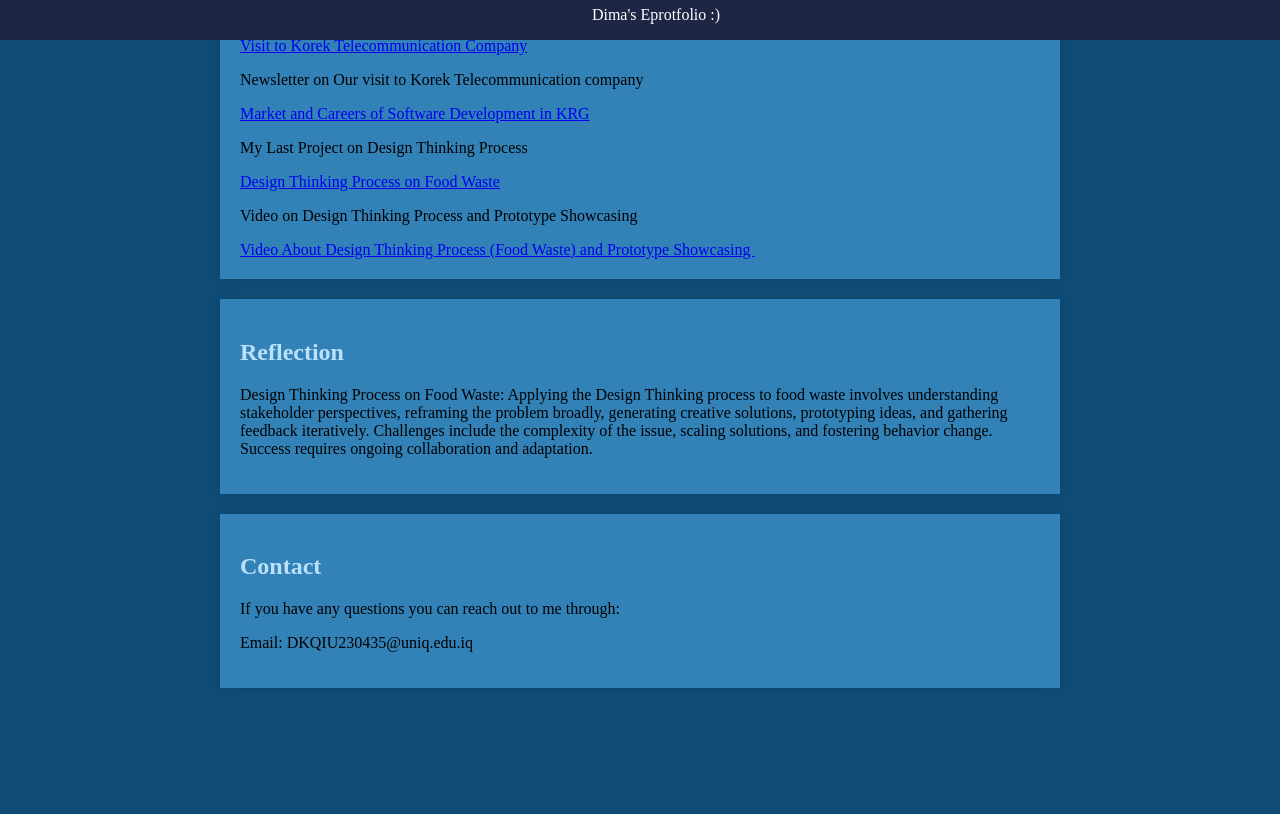
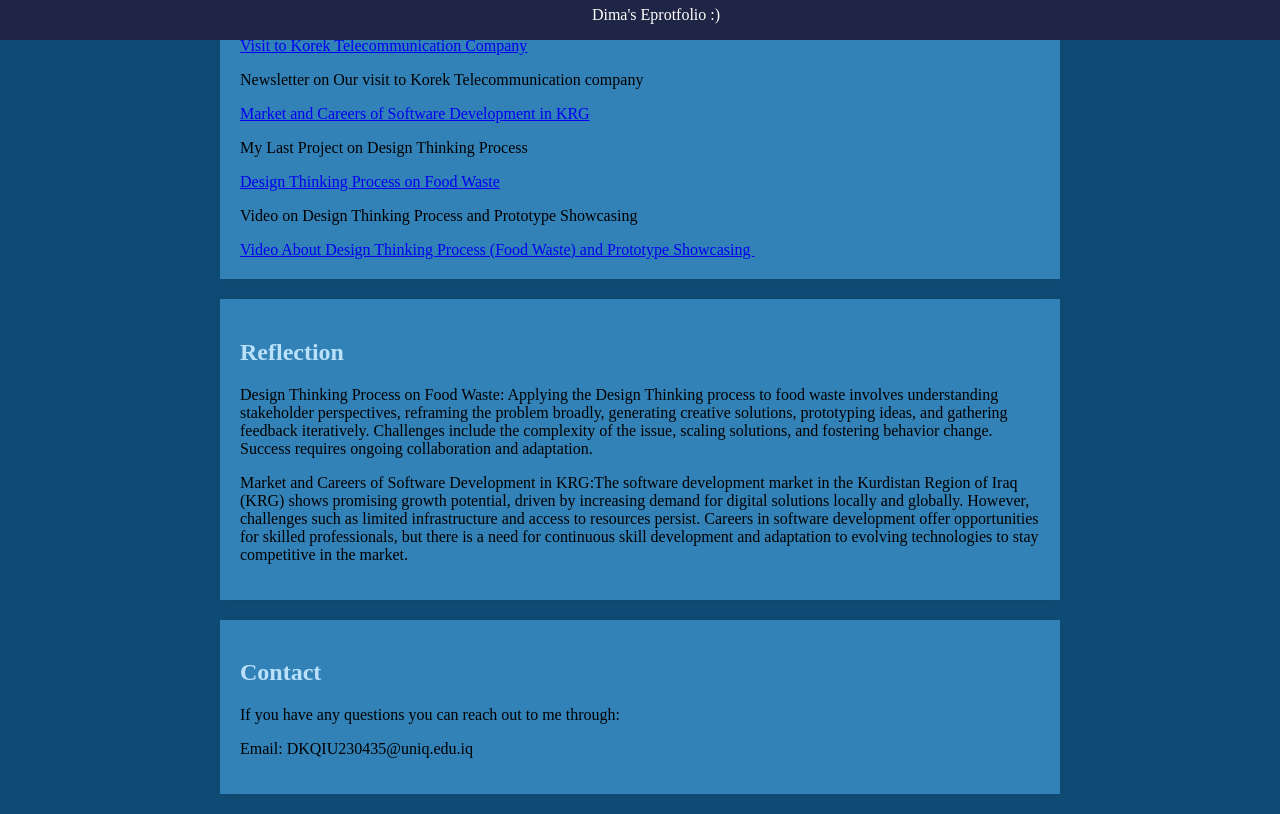
Before and after one commit to Dema0Kawa/Dema0Kawa.github.io, a plain HTML site: page index.html in a window 1280 px wide. Shown: the part 760-1574 px from the top of the page. Before the commit the page ends 1468 px from the top, so only its background shows below. Drawn offline with Linux system fonts and the light colour scheme.

Commit message:
index.html

```diff
--- a/index.html
+++ b/index.html
@@ -102,6 +102,15 @@
 Applying the Design Thinking process to food waste involves understanding stakeholder perspectives, reframing the problem broadly, generating creative solutions, prototyping ideas, and gathering feedback iteratively. Challenges include the complexity of the issue, scaling solutions, and fostering behavior change. Success requires ongoing collaboration and adaptation.
 
 
+        <p> Market and Careers of Software Development in KRG:The software development market in the Kurdistan Region of Iraq (KRG) shows promising growth potential, driven by increasing demand for digital solutions locally and globally. However, challenges such as limited infrastructure and access to resources persist. Careers in software development offer opportunities for skilled professionals, but there is a need for continuous skill development and adaptation to evolving technologies to stay competitive in the market.
+
+
+
+
+
+
+
+</p>
 
 
 
```
